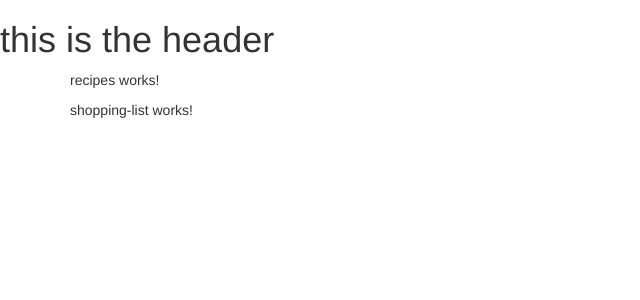
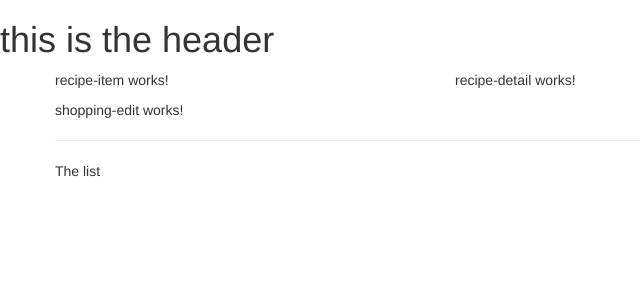
Before and after one commit to suraj200981/RecipesApp---AngularJS, an Angular app: page / in a window 1280 px wide. Shown: the top 300 px of the page, without its empty margins (0-640 px from the left). Built offline with nearby package versions, Linux system fonts and the light colour scheme.

Commit message:
Laying out the structure of the components within the app component

```diff
--- a/src/app/app.component.html
+++ b/src/app/app.component.html
@@ -1,7 +1,7 @@
 <app-header></app-header>
 <div class="container">
     <div class="row">
-        <div class="col-md-12">
+        <div class="col-sx-12">
             <app-recipes></app-recipes>
             <app-shopping-list></app-shopping-list>
         </div>
--- a/src/app/app.module.ts
+++ b/src/app/app.module.ts
@@ -8,6 +8,7 @@
 import { RecipeDetailComponent } from './recipes/recipe-detail/recipe-detail.component';
 import { ShoppingListComponent } from './shopping-list/shopping-list.component';
 import { ShoppingEditComponent } from './shopping-list/shopping-edit/shopping-edit.component';
+import { RecipeItemComponent } from './recipes/recipe-list/recipe-item/recipe-item.component';
 
 @NgModule({
   declarations: [
@@ -18,6 +19,7 @@
     RecipeDetailComponent,
     ShoppingListComponent,
     ShoppingEditComponent,
+    RecipeItemComponent
   ],
   imports: [
     BrowserModule,
--- a/src/app/recipes/recipe-list/recipe-list.component.html
+++ b/src/app/recipes/recipe-list/recipe-list.component.html
@@ -1 +1 @@
-<p>recipe-list works!</p>
+<app-recipe-item></app-recipe-item>
--- a/src/app/recipes/recipes.component.html
+++ b/src/app/recipes/recipes.component.html
@@ -1 +1,8 @@
-<p>recipes works!</p>
+<div class="row">
+    <div class="col-md-4">
+        <app-recipe-list></app-recipe-list>
+    </div>
+    <div class="col-md-7">
+        <app-recipe-detail></app-recipe-detail>
+    </div>
+</div>
--- a/src/app/shopping-list/shopping-list.component.html
+++ b/src/app/shopping-list/shopping-list.component.html
@@ -1 +1,7 @@
-<p>shopping-list works!</p>
+<div class="row">
+    <div class="col-xs-10">
+        <app-shopping-edit></app-shopping-edit>
+        <hr>
+        <p>The list</p>
+    </div>
+</div>
```
